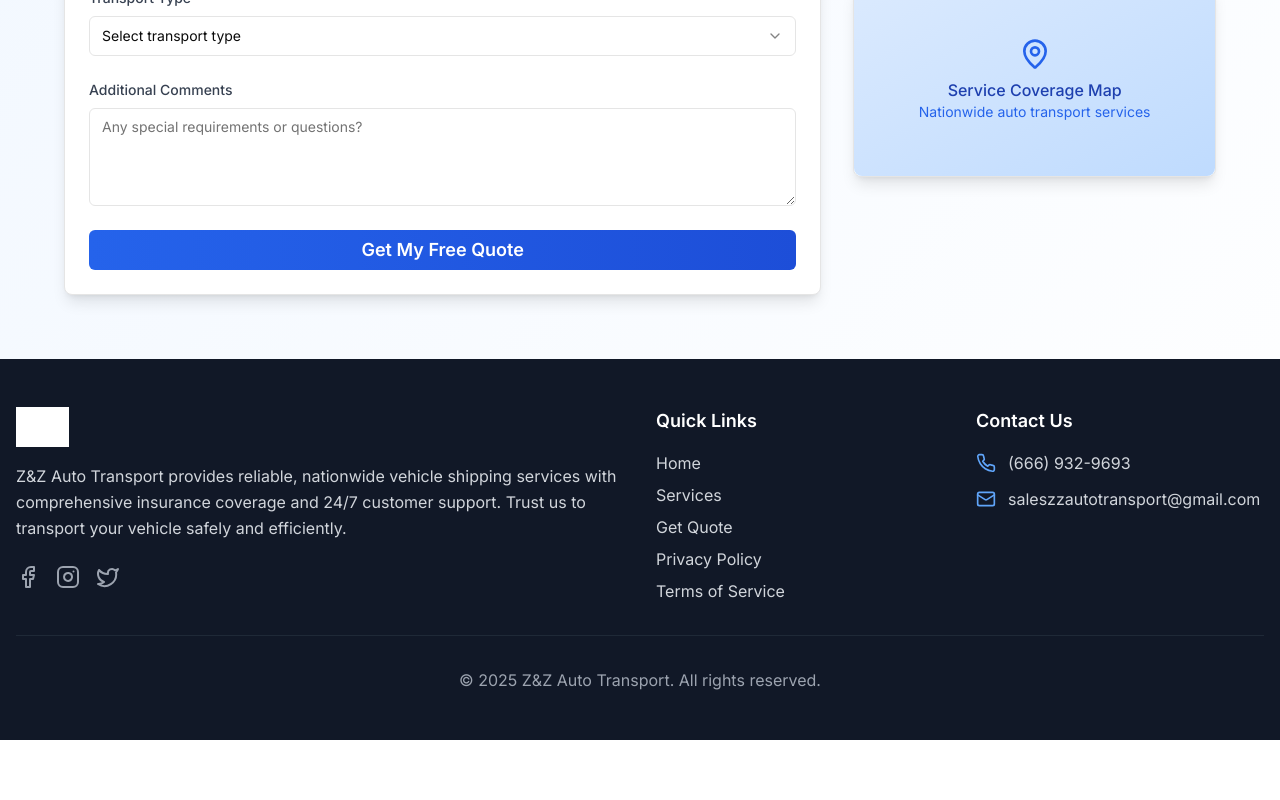
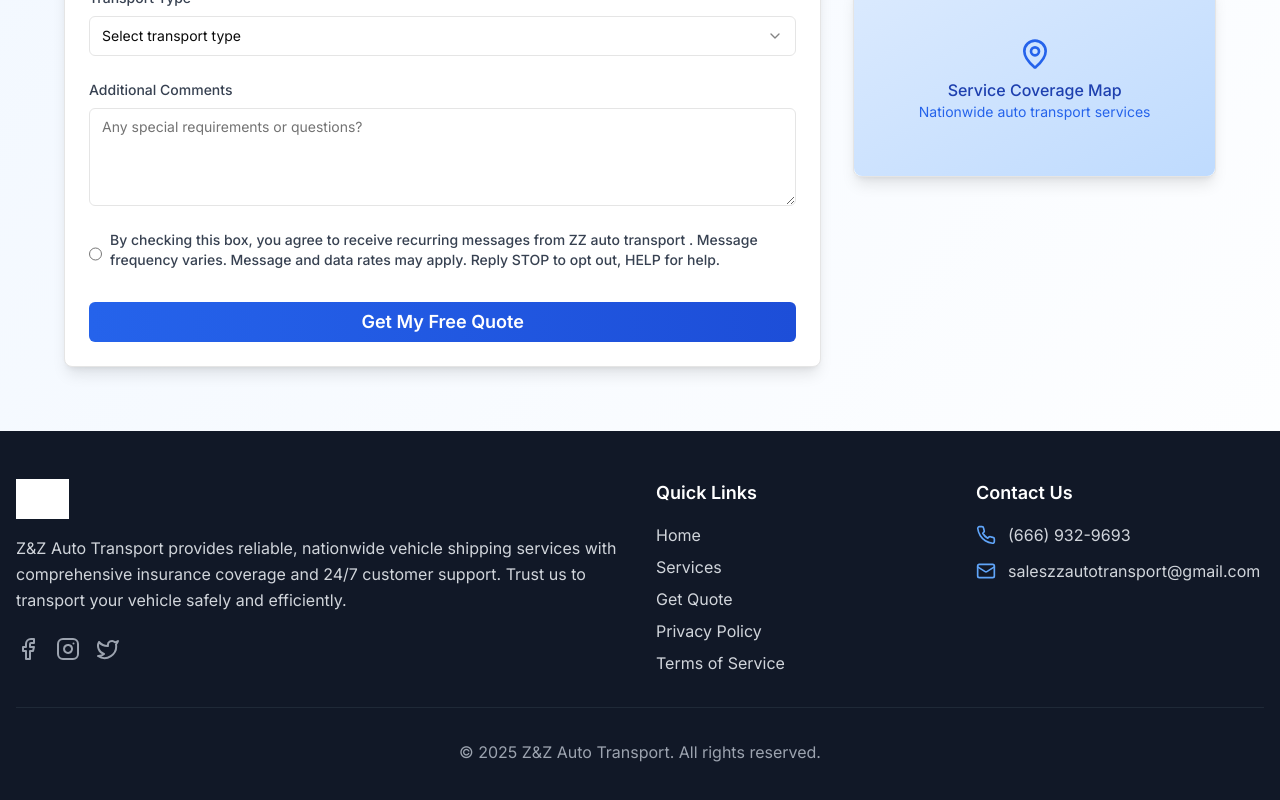
Before and after one commit to syedusman14736/zzauto, a Next.js app: page /contact in a window 1280 px wide. Shown: the part 841-1641 px from the top of the page. Before the commit the page ends 1581 px from the top, so only its background shows below. Built offline with nearby package versions, Linux system fonts and the light colour scheme; grey boxes are pictures that could not be loaded.

Commit message:
Update page.tsx

```diff
--- a/app/contact/page.tsx
+++ b/app/contact/page.tsx
@@ -172,6 +172,11 @@ export default function ContactPage() {
                     />
                   </div>
 
+                  <div class="flex gap-2">
+                    <input type="radio" />
+                    <label className="block text-sm font-medium text-gray-700 mb-2">By checking this box, you agree to receive recurring messages from ZZ auto transport . Message frequency varies. Message and data rates may apply. Reply STOP to opt out, HELP for help.</label>
+                  </div>
+
                   <Button
                     type="submit"
                     className="w-full bg-gradient-to-r from-blue-600 to-blue-700 hover:from-blue-700 hover:to-blue-800 text-white py-3 text-lg font-semibold"
```
